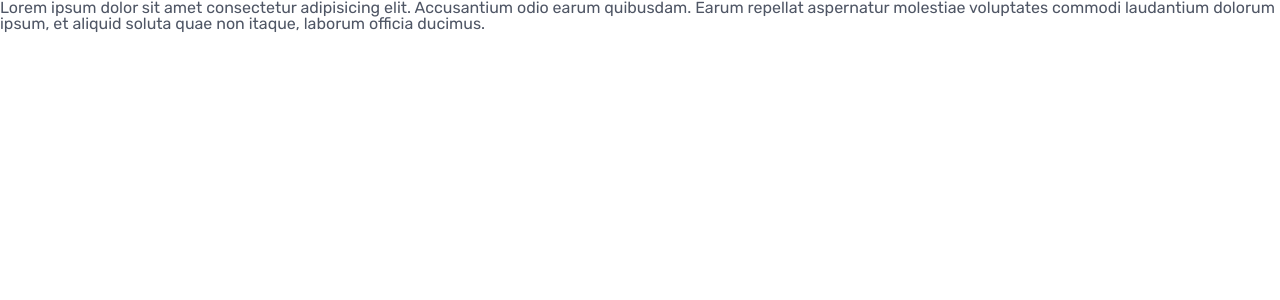
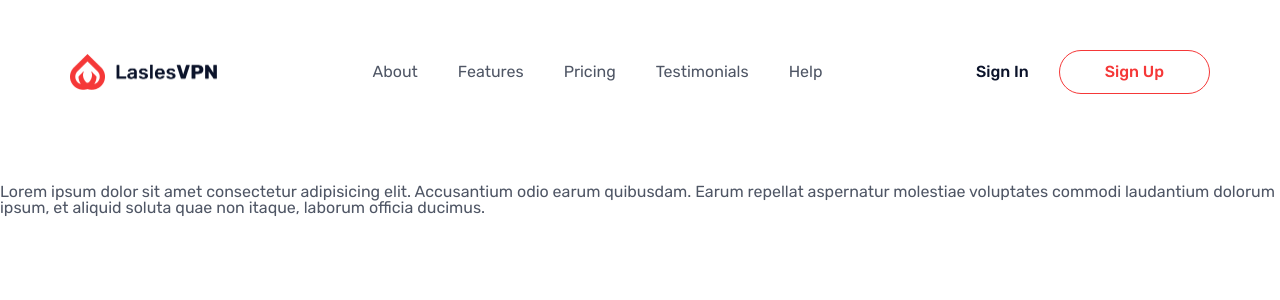
Before and after one commit to Congglee/coding-ui, a Next.js app in the folder lasles-vpn/: page / in a window 1280 px wide. Shown: the top 300 px of the page. Built offline with nearby package versions, Linux system fonts and the light colour scheme.

Commit message:
Lasles vpn header

```diff
--- /dev/null
+++ b/lasles-vpn/src/components/header/header.js
@@ -0,0 +1,25 @@
+import Link from "next/link";
+import styles from "./header.module.css";
+import Logo from "@/components/logo/logo";
+import Menu from "@/components/menu/menu";
+
+export default function Header() {
+  return (
+    <header className={styles.header}>
+      <div className="container">
+        <div className={styles["header-container"]}>
+          <Logo />
+          <Menu />
+          <div className={styles["header-auth"]}>
+            <Link href="#" className={styles["header-signin"]}>
+              Sign in
+            </Link>
+            <Link href="#" className="button button--outline">
+              Sign up
+            </Link>
+          </div>
+        </div>
+      </div>
+    </header>
+  );
+}
--- /dev/null
+++ b/lasles-vpn/src/components/header/header.module.css
@@ -0,0 +1,30 @@
+.header {
+  padding-top: 50px;
+  padding-bottom: 90px;
+}
+
+.header-container {
+  display: flex;
+  justify-content: space-between;
+  align-items: center;
+}
+
+.header-auth {
+  display: flex;
+  align-items: center;
+  gap: 0 30px;
+  text-transform: capitalize;
+}
+
+.header-signin {
+  font-weight: 500;
+  color: var(--heading-color);
+}
+
+.header-signup {
+  padding: 13px 45px;
+  border-radius: 100rem;
+  border: solid 1px;
+  color: var(--primary-color);
+  font-weight: 500;
+}
--- /dev/null
+++ b/lasles-vpn/src/components/logo/logo.js
@@ -0,0 +1,3 @@
+export default function Logo() {
+  return <img srcSet="./images/logo.png 2x" alt="LaslesVPN logo" />;
+}
--- /dev/null
+++ b/lasles-vpn/src/components/menu/menu.js
@@ -0,0 +1,41 @@
+import Link from "next/link";
+import styles from "./menu.module.css";
+
+export default function Menu() {
+  return (
+    <>
+      <ul className={styles.menu}>
+        <li className={styles["menu-item"]}>
+          <Link href="#" className={styles["menu-link"]}>
+            About
+          </Link>
+        </li>
+        <li className={styles["menu-item"]}>
+          <Link href="#" className={styles["menu-link"]}>
+            Features
+          </Link>
+        </li>
+        <li className={styles["menu-item"]}>
+          <Link href="#" className={styles["menu-link"]}>
+            Pricing
+          </Link>
+        </li>
+        <li className={styles["menu-item"]}>
+          <Link href="#" className={styles["menu-link"]}>
+            Testimonials
+          </Link>
+        </li>
+        <li className={styles["menu-item"]}>
+          <Link href="#" className={styles["menu-link"]}>
+            Help
+          </Link>
+        </li>
+      </ul>
+      <div className={styles["menu-toggle"]}>
+        <span />
+        <span />
+        <span />
+      </div>
+    </>
+  );
+}
--- /dev/null
+++ b/lasles-vpn/src/components/menu/menu.module.css
@@ -0,0 +1,69 @@
+.menu {
+  list-style: none;
+  display: flex;
+  align-items: center;
+  gap: 0 40px;
+}
+
+.menu-link {
+  color: inherit;
+}
+
+.menu-toggle {
+  display: none;
+  width: 30px;
+  height: 20px;
+}
+
+.menu-toggle span {
+  pointer-events: none;
+  width: 100%;
+  height: 3px;
+  background-color: var(--heading-color);
+  display: block;
+}
+
+/*
+  1. Media is not only for Responsive
+    - `@media` is not just limited to checking screen size
+    - It can check many other features of the device
+
+  2. `hover` is a Media Feature
+    - Check if the device supports hover state
+    - `hover` means the device has an accurate mouse pointer (like PC)
+    - `none` means the device doesn't support hover (like phones)
+
+  3. Why check hover?
+    - On mobile/tablet devices: there is no real hover
+    - On PC: users can hover the mouse
+    - Helps optimize user experience for each device type
+*/
+
+@media (hover: hover) {
+  .menu-link {
+    position: relative;
+    transition: all 0.2s linear;
+  }
+
+  .menu-link::after {
+    content: "";
+    position: absolute;
+    bottom: -10px;
+    left: auto;
+    right: 0;
+    width: 0;
+    height: 3px;
+    background-color: var(--primary-color);
+    transition: all 0.2s linear;
+  }
+
+  .menu-link:hover {
+    color: var(--primary-color);
+  }
+
+  .menu-link:hover::after {
+    width: 100%;
+    left: 0;
+    right: auto;
+  }
+}
--- a/lasles-vpn/src/components/wrapper.js
+++ b/lasles-vpn/src/components/wrapper.js
@@ -2,7 +2,13 @@ import "@/styles/reset.css";
 import "@/styles/variables.css";
 import "@/styles/globals.css";
 import "@/styles/typography.css";
+import Header from "@/components/header/header";
 
 export default function Wrapper({ children }) {
-  return <div className="wrapper">{children}</div>;
+  return (
+    <div className="wrapper">
+      <Header />
+      {children}
+    </div>
+  );
 }
```
Also changed, not shown: lasles-vpn/src/components/logo/logo.module.css (added), 1 other file (tests, documents, lock files or other folders).
